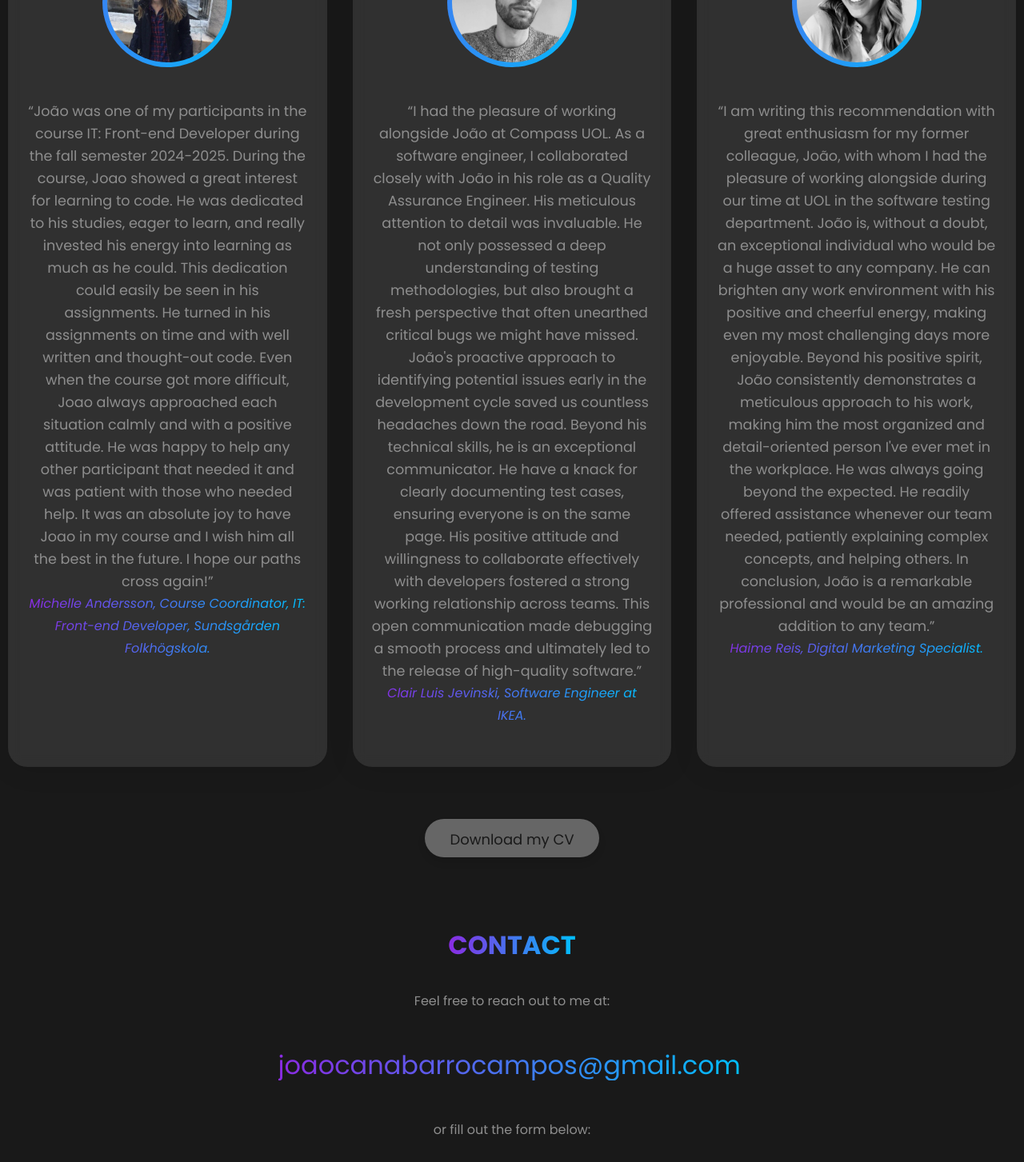
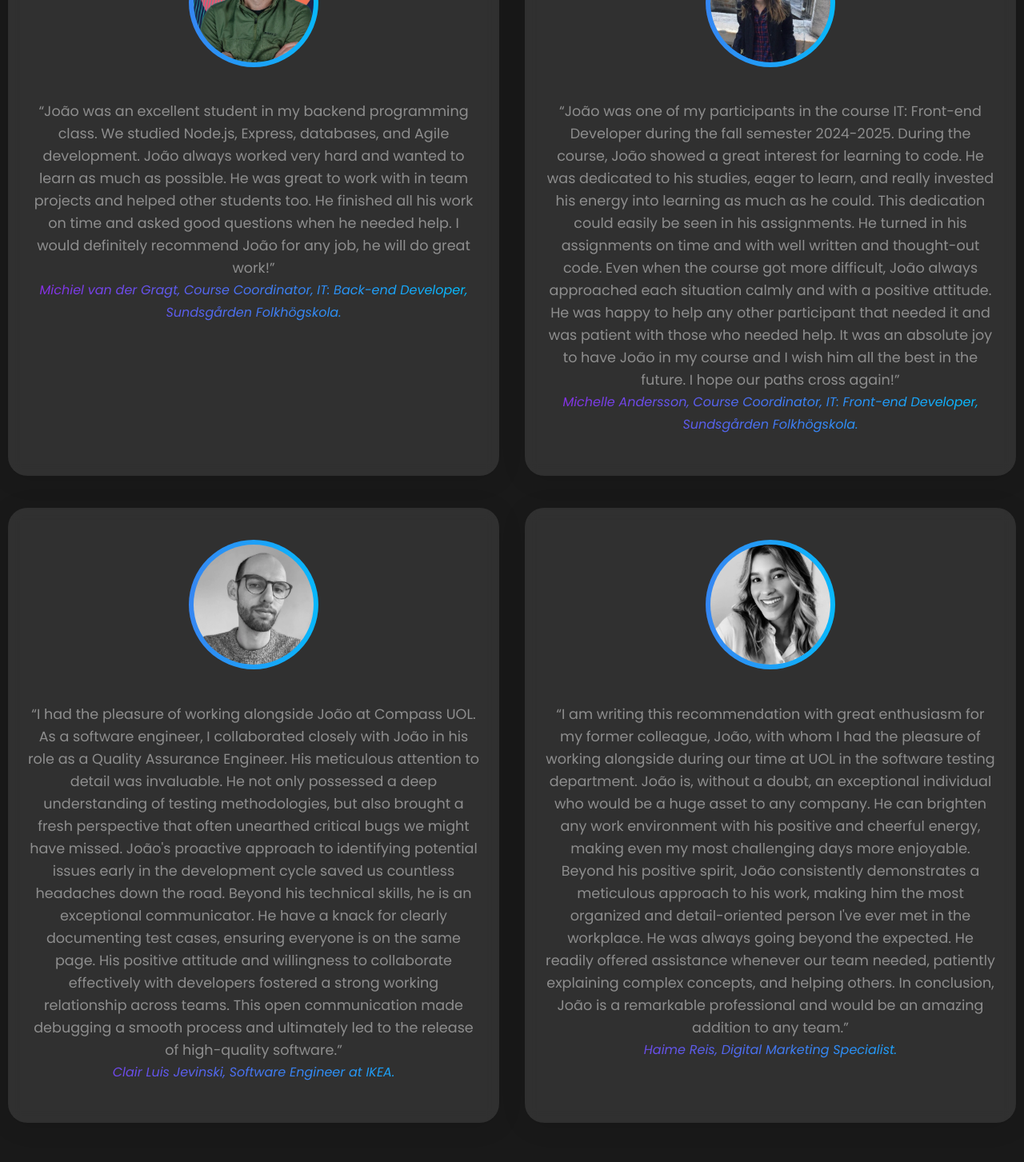
Before and after one commit to camposjoaoc/jc-portfolio, a React (Vite) app: page /about in a window 1280 px wide. Shown: the part 4480-5933 px from the top of the page at 80% size. Built offline with nearby package versions, Linux system fonts and the light colour scheme.

Commit message:
update: Add new testimonial

```diff
--- a/src/assets/pages/About.jsx
+++ b/src/assets/pages/About.jsx
@@ -3,6 +3,7 @@ import DownloadButton from "../components/DownloadButton";
 import img_about_cl from "../img/img-about-cl.webp";
 import img_about_hr from "../img/img-about-hr.webp";
 import img_about_mc from "../img/img-about-mc.webp";
+import img_about_mv from "../img/img-about-mv.webp";
 function About() {
   return (
     <div className="container mid-container">
@@ -44,30 +45,45 @@ function About() {
             Front-end Developer | Sundsgården | Sweden | 2024 - 2025
           </p>
           <p className="text-info">
-            Professional English| Malmö University | Sweden | 2024
-            - 2025
+            Professional English| Malmö University | Sweden | 2024 - 2025
           </p>
           <p className="text-info">
-            Bachelor's in Systems Analysis and Development | Brazil | 2016
-            - 2018
+            Bachelor's in Systems Analysis and Development | Brazil | 2016 -
+            2018
           </p>
         </div>
         <h2 className="main-title">Testimonials</h2>
         <div className="testimonials-grid">
           <div>
+            <img src={img_about_mv} alt="" className="img-person-style " />
+            <p className="text-info testimonials">
+              “João was an excellent student in my backend programming class. We
+              studied Node.js, Express, databases, and Agile development. João
+              always worked very hard and wanted to learn as much as possible.
+              He was great to work with in team projects and helped other
+              students too. He finished all his work on time and asked good
+              questions when he needed help. I would definitely recommend João
+              for any job, he will do great work!”
+              <span className="span-style">
+                Michiel van der Gragt, Course Coordinator, IT: Back-end Developer,
+                Sundsgården Folkhögskola.
+              </span>
+            </p>
+          </div>
+          <div>
             <img src={img_about_mc} alt="" className="img-person-style " />
             <p className="text-info testimonials">
               “João was one of my participants in the course IT: Front-end
               Developer during the fall semester 2024-2025. During the course,
-              Joao showed a great interest for learning to code. He was
+              João showed a great interest for learning to code. He was
               dedicated to his studies, eager to learn, and really invested his
               energy into learning as much as he could. This dedication could
               easily be seen in his assignments. He turned in his assignments on
               time and with well written and thought-out code. Even when the
-              course got more difficult, Joao always approached each situation
+              course got more difficult, João always approached each situation
               calmly and with a positive attitude. He was happy to help any
               other participant that needed it and was patient with those who
-              needed help. It was an absolute joy to have Joao in my course and
+              needed help. It was an absolute joy to have João in my course and
               I wish him all the best in the future. I hope our paths cross
               again!”
               <span className="span-style">
--- a/src/assets/styles/about.scss
+++ b/src/assets/styles/about.scss
@@ -63,7 +63,7 @@
 
 .testimonials-grid {
   display: grid;
-  grid-template-columns: repeat(3, 1fr);
+  grid-template-columns: repeat(2, 1fr);
   gap: 2rem;
   margin: 2rem 0;
 }
--- a/src/assets/styles/contact.scss
+++ b/src/assets/styles/contact.scss
@@ -54,7 +54,11 @@
 
 .h1-title,
 .p-mail {
-    background: linear-gradient(to right, variables.$gradient-color-one, variables.$gradient-color-two);
+  background: linear-gradient(
+    to right,
+    variables.$gradient-color-one,
+    variables.$gradient-color-two
+  );
   -webkit-background-clip: text;
   -webkit-text-fill-color: transparent;
 }
@@ -83,28 +87,6 @@
 
 .p-mail {
   cursor: pointer;
-    white-space: nowrap;
-    overflow: hidden;
-    border-right: 2px solid #fff; /* Simulates the cursor */
-    width: 29ch; /* Width matches the number of characters */
-    animation:
-        typing 1s steps(29, end),
-        blink 0.7s step-end infinite;
-}
-
-@keyframes typing {
-    from {
-        width: 0;
-    }
-    to {
-        width: 29ch; /* Matches the number of characters to display */
-    }
-}
-
-@keyframes blink {
-    50% {
-        border-color: transparent;
-    }
 }
 
 /* Desktop styles: large screens (min-width: 1025px) */
```
Also changed, not shown: src/assets/img/img-about-mv.webp (added). Lines whose indentation alone changed are shown as unchanged.
